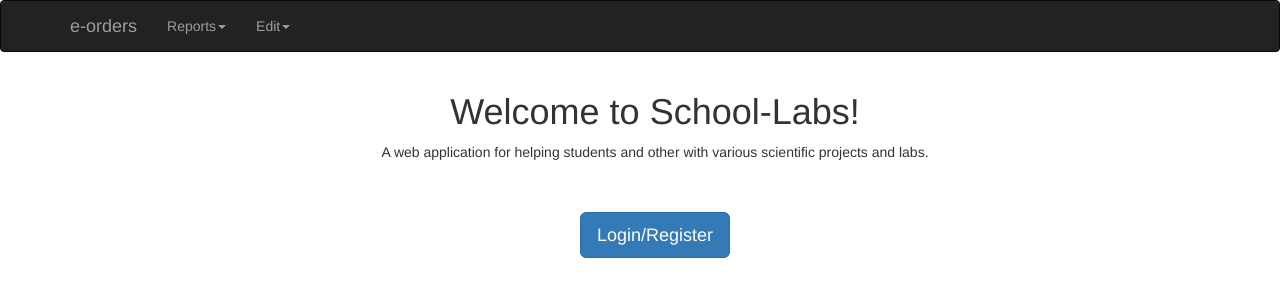
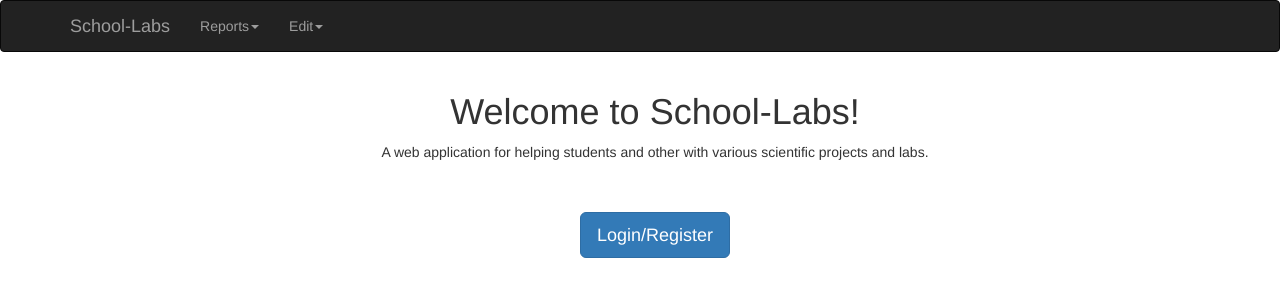
Before and after one commit to GeorgePamfilis/school-labs, a Flask app: page / in a window 1280 px wide. Shown: the top 300 px of the page. Run offline with Flask 2, Linux system fonts and the light colour scheme; the visitor is signed in with stand-in values (Sample User, id 1); some libraries are stand-ins or nearby versions.

Commit message:
uploaded the templetes

```diff
--- a/app/templates/base.html
+++ b/app/templates/base.html
@@ -8,7 +8,7 @@
 <div class="navbar navbar-inverse", role = "navigation">
     <div class="container">
     <div class="navbar-header">
-      <a class="navbar-brand" href="#">e-orders</a>
+      <a class="navbar-brand" href="#">School-Labs</a>
     </div>
         <ul class="nav navbar-nav">
             <li class="active">
@@ -62,7 +62,7 @@
     <div class="container">
             <!--<div class="navbar-header">-->
 
-            <a class="navbar-brand" href="/">e-orders</a>
+            <a class="navbar-brand" href="/">School-Labs</a>
         <div class="navbar-collapse collapse">
 
             <ul class="nav navbar-nav">
```
